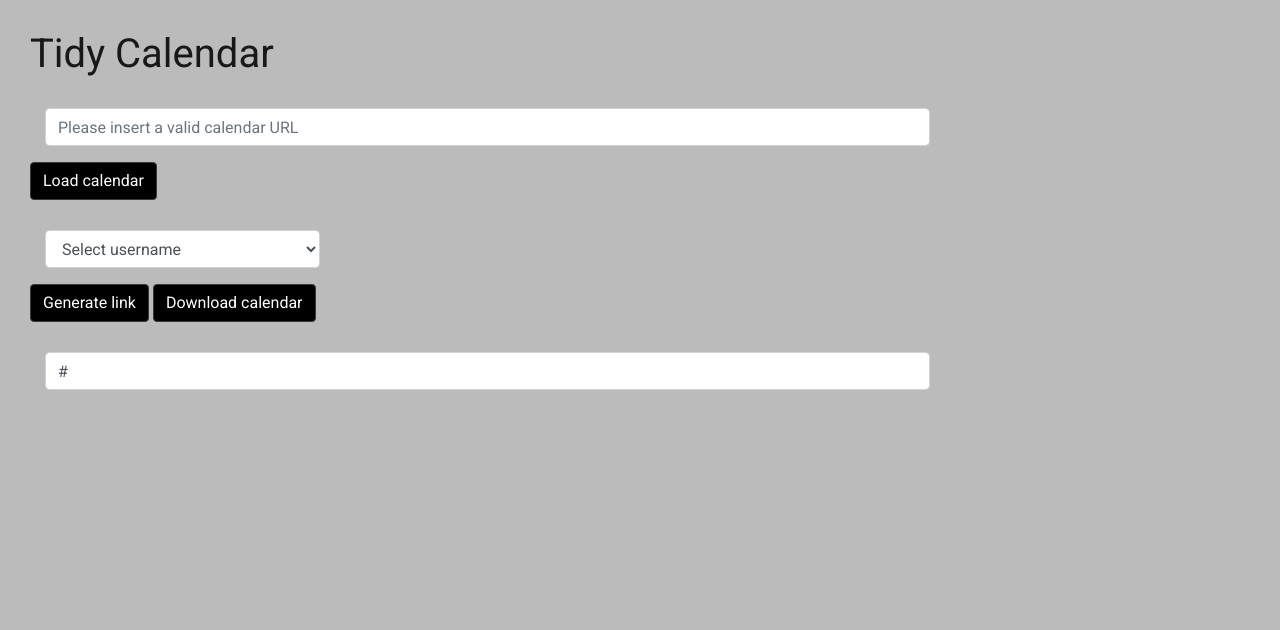
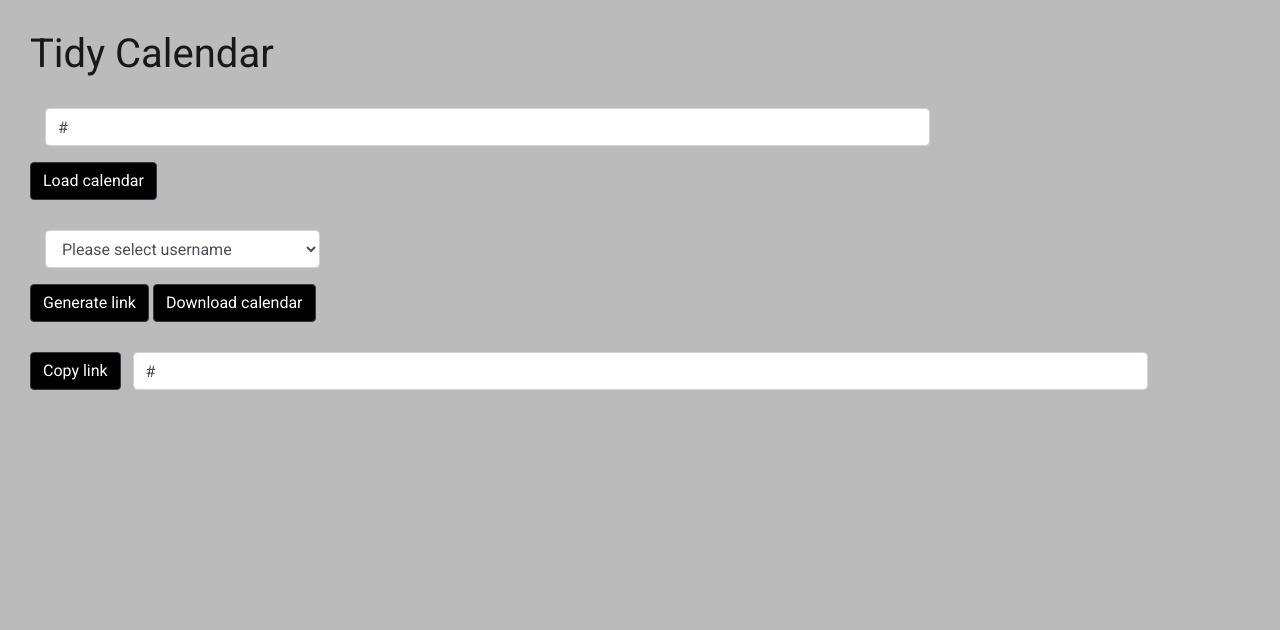
Before and after one commit to ArekSzreiber/Tidy-Calendar, a Flask app: template templates/index.html in a window 1280 px wide. Shown: the top 630 px of the page. Run offline with Flask 2, Linux system fonts and the light colour scheme; the template is opened without the code that fills it: most values are stand-ins (such as "Sample title", 1, 10 or a date in 2020); some libraries are stand-ins or nearby versions.

Commit message:
I commit regularly from now

```diff
--- a/app.py
+++ b/app.py
@@ -5,16 +5,23 @@ app = Flask(__name__)
 
 app.secret_key = b'\x12\x06\x97O\x8aaw\xadW\x18\xa7\x08%n\x7f\x1a_\xb6\xe03\xf3\xe4\x9f'
 
-"""
-TODO pod [Generate link] wpierdolić jakiegoś dziawaskripta, który wpierdoli
-wygenerowany link do inputa [Filtered calendar URL]
-"""
+
+def make_download_response(filtered_calendar):
+    response = make_response(str(filtered_calendar))
+    response.headers['content-type'] = "text/calendar; charset=utf-8"
+    response.headers['cache-control'] = "no-storage, no-cache, must-revalidate, proxy-revalidate"
+    response.headers['etag'] = 'W/"filtered-calendar.ics"'
+    return response
+
 @app.route('/', methods=["GET", "POST"])
 def route_index():
     if request.method == 'POST':  # show usernames
         usernames = request.args.get('usernames', '')
         usernames = usernames.split(',')
-        return render_template('index.html', usernames=usernames)
+        input_url = request.args.get('input_url', '')
+        return render_template('index.html',
+                               usernames=usernames,
+                               input_url=input_url)
 
     if request.method == "GET":
         username = request.args.get('username', False)
@@ -23,11 +30,7 @@ def route_index():
             calendar_url = calendar.amplify_calendar_url(calendar_url)
             calendar_text = calendar.load_calendar(calendar_url)
             filtered_calendar = calendar.make_filtered_calendar(calendar_text, username)
-            response = make_response(str(filtered_calendar))
-            response.headers['content-type'] = "text/calendar; charset=utf-8"
-            response.headers['cache-control'] = "no-storage, no-cache, must-revalidate, proxy-revalidate"
-            response.headers['etag'] = "filtered-calendar.ics"
-            return response
+            return make_download_response(filtered_calendar)
         else:  # show just start page
             return render_template('index.html')
 
@@ -40,7 +43,11 @@ def route_load():
     if calendar_text:
         usernames = calendar.extract_usernames(calendar_text)
         usernames = ','.join(usernames)
-        return redirect(url_for('route_index', usernames=usernames), code=307)
+        session['usernames'] = usernames
+        return redirect(url_for('route_index',
+                                usernames=session['usernames'],
+                                input_url=calendar_url
+                                ), code=307)
     else:
         return redirect(url_for('route_index'))
 
@@ -49,27 +56,24 @@ def route_load():
 def route_download():
     username = request.form.get('username', '')
     action = request.form.get('action', '')
-    calendar_url = session.get('calendar_url', '')
-    calendar_url = calendar.compress_calendar_url(calendar_url)
+    input_url = session.get('calendar_url', '')
+    calendar_url = calendar.compress_calendar_url(input_url)
     if action == 'generate':
         generated_url_query_string = request.host_url
         generated_url_query_string += url_for('route_index', username=username, calendar=calendar_url)
+        usernames = session.get('usernames', '').split(',')
         return render_template('index.html',
-                               username=username,
-                               calendar=calendar_url,
-                               output_url=generated_url_query_string)
-        #TODO: żeby wstawiało te zmienne w stronę i można było x-ileś razy generowac link za jednym zamachem
-
-        #return redirect(url_for('route_index',
-        #                        username=username,
-        #                        calendar=calendar_url,
-        #                        output_url=generated_url_query_string))
-        # query_url = calendar.assemble_query_url(calendar_url, username)
-        # return render_template('index.html', output_url=query_url, )
+                                username=username,
+                                calendar=calendar_url,
+                                output_url=generated_url_query_string,
+                                input_url=input_url,
+                                usernames=usernames)
     elif action == 'download':
-        return redirect(url_for('route_index', username=username, calendar=calendar_url))
+        return redirect(url_for('route_index',
+                                username=username,
+                                calendar=calendar_url))
     else:
-        return "Błąd"
+        return "Unknown action"
 
 
 if __name__ == '__main__':
--- a/logic/calendar.py
+++ b/logic/calendar.py
@@ -81,6 +81,7 @@ def make_filtered_calendar(calendar_text, username):
 def compress_calendar_url(calendar_url):
     """
     removes part of URL which is common every Trello calendar
+    Will not work if Trello will change its host name
     :param calendar_url: original calendar URL
     :return: compressed URL, string
     """
@@ -91,6 +92,7 @@ def compress_calendar_url(calendar_url):
 def amplify_calendar_url(compressed_url):
     """
     adds part of URL which is common for every Trello calendar
+    Will not work if Trello will change its host name
     :param compressed_url: string
     :return: string
     """
--- a/static/style.css
+++ b/static/style.css
@@ -38,3 +38,8 @@ h1, form {
 .btn{
     background-color: black;
 }
+
+#outputField, #copyButton{
+    float: left;
+    display: block;
+}
--- a/templates/download-calendar.html
+++ b/templates/download-calendar.html
@@ -6,7 +6,7 @@
     {% endif %}
         <div class="form-group col-md-3" >
             <select name="username" class="form-control">
-                <option disabled selected hidden>Select username</option>
+                <option disabled selected hidden>Please select username</option>
                 {% if usernames is not none %}
                     {% for username in usernames %}
                         <option  value="{{ username }}">{{ username }}</option>
--- a/templates/load-calendar.html
+++ b/templates/load-calendar.html
@@ -7,6 +7,9 @@
                 class="form-control"
                 placeholder="Please insert a valid calendar URL"
                 name="calendar-url"
+                {% if input_url is defined %}
+                    value="{{ input_url }}"
+                {% endif %}
             >
         </div>
         <button type="submit" class="btn btn-dark">Load calendar</button>
--- a/templates/output-link.html
+++ b/templates/output-link.html
@@ -1,10 +1,15 @@
 <form>
     {% if output_url is defined %}
-    <fieldset >
+    <fieldset>
     {% else %}
     <fieldset disabled>
     {% endif %}
-        <div class="form-group col-md-9" >
+
+        <div class="form-row" >
+            <div class="col-1">
+                <button type="button" id="copyButton" value="copy" class="btn btn-dark">Copy link</button>
+            </div>
+            <div class="col-10">
                 <input
                     name="output-url"
                     {% if output_url is defined %}
@@ -13,7 +18,9 @@
                         placeholder="Filtered calendar URL"
                     {% endif %}
                      class="form-control"
+                    id="outputField"
                 >
+            </div>
         </div>
     </fieldset>
 </form>
```
Lines whose indentation alone changed are shown as unchanged.
